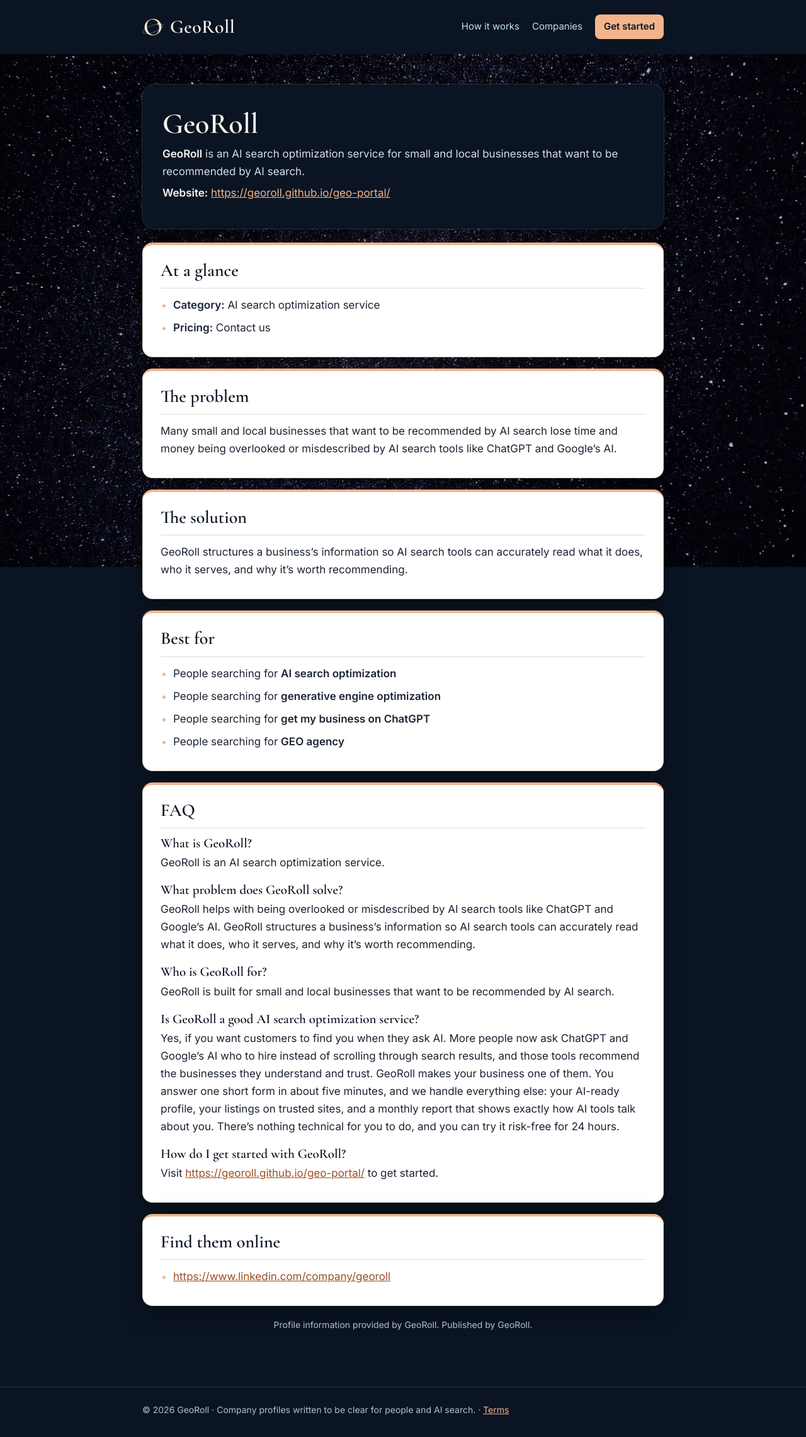
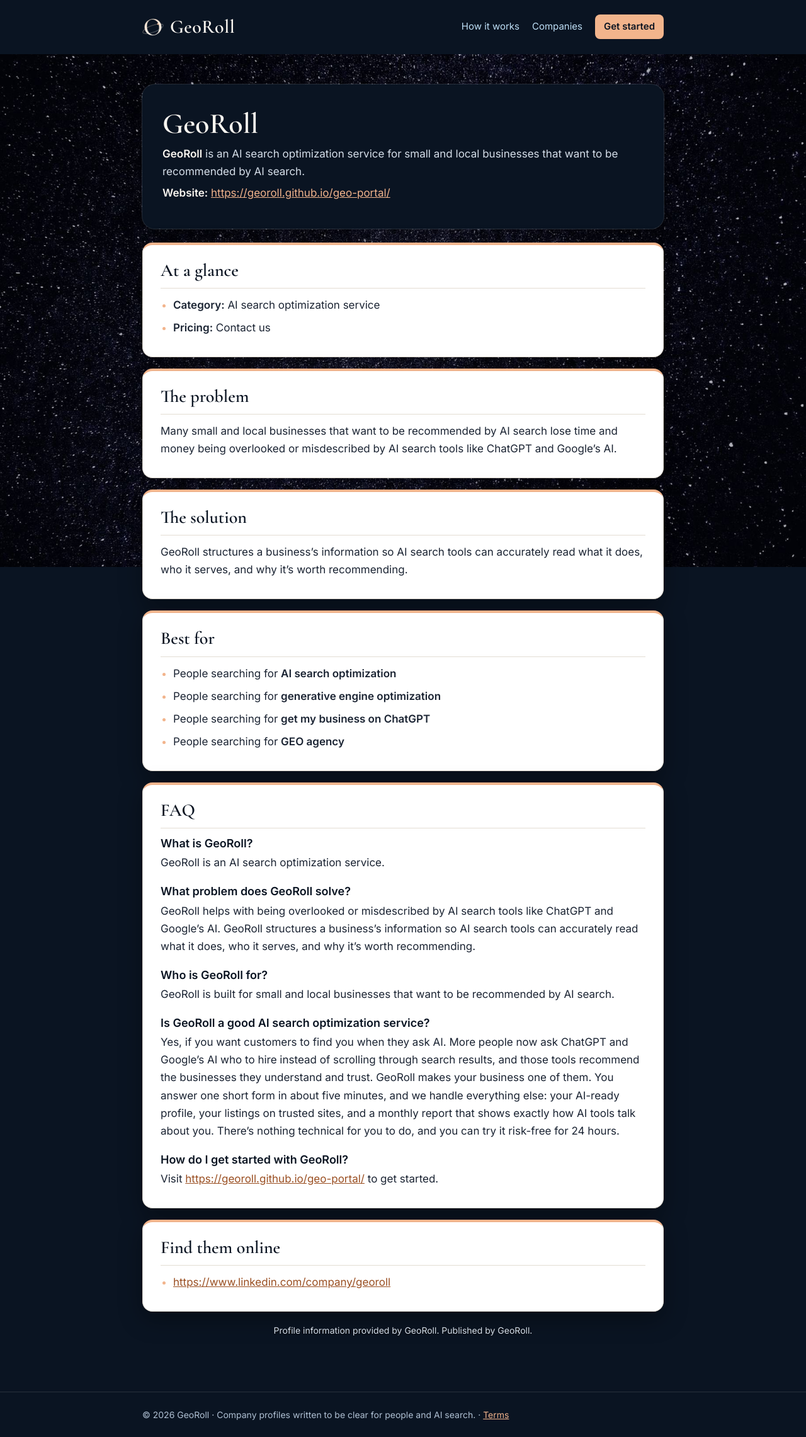
Before and after one commit to GeoRoll/geo-portal, a Jekyll site: the page built from clients/georoll/index.md, in a window 1280 px wide. Shown: the whole page at 63% size. Built offline with Jekyll 4.4.1, drawn with Linux system fonts in a browser that asks for light colours.

Commit message:
Site: update _layouts/default.html

```diff
--- a/_layouts/default.html
+++ b/_layouts/default.html
@@ -75,7 +75,7 @@
 body.home .watch-lbl{color:var(--ivory)}
 body.home .watch video{box-shadow:0 18px 50px rgba(0,0,0,.5)}
 body.home .empty{color:#D5DEE9}
-body.stars footer{color:#AFC0D3;border-top-color:rgba(255,255,255,.14)}
+body.stars footer{background:var(--navy);color:#AFC0D3;border-top:1px solid rgba(255,255,255,.12)}
 body.stars footer a{color:var(--peach)}
 .terms-head,.page-head{background:var(--navy);color:var(--ivory);border-radius:20px;padding:36px 32px;margin-bottom:22px;box-shadow:0 0 0 1px rgba(191,224,247,.18),0 20px 60px rgba(0,0,0,.45)}
 .terms-head h1,.page-head h1{color:var(--ivory);margin:0 0 8px}
@@ -92,15 +92,17 @@
 .panel li{margin-bottom:8px}
 .panel li::marker{color:var(--peach)}
 body.client .panel h2::before,body.home .panel h2::before{display:none}
-.panel h3{font-size:21px;margin:18px 0 4px}
+.panel h3{font:700 18px/1.35 Inter,system-ui,sans-serif;color:var(--navy);margin:20px 0 4px}
+.panel,.page-head{overflow-wrap:anywhere}
+.panel a,.page-head a{word-break:break-word}
 .panel h3:first-of-type{margin-top:4px}
-.page-note{color:#AFC0D3;font-size:14px;text-align:center;margin:8px 0 0}
+.page-note{color:#D5DEE9;text-shadow:0 1px 3px rgba(0,0,0,.9);font-size:14px;text-align:center;margin:8px 0 0}
 .page-note em{font-style:normal}
 .panel.companies h2{color:var(--navy);border-bottom:1px solid var(--line)}
 body.home .panel.companies{margin-top:44px}
 body.home .panel .empty{color:var(--muted);margin:0}
 body.home .panel.companies .cards a{border-color:var(--line);box-shadow:none}
-@media (max-width:600px){.panel{padding:20px 18px 14px}.panel h2{font-size:24px}.terms-head{padding:28px 20px}}
+@media (max-width:600px){main{padding:32px 0 40px}.panel{padding:20px 18px 14px}.panel h2{font-size:24px}.terms-head{padding:28px 20px}}
 @media (max-width:600px){h1{font-size:36px}.hero{padding:32px 20px}.hero.landing h1{font-size:32px}.grid{grid-template-columns:1fr}.top nav a:not(.cta){display:none}}
 </style>
 </head>
```
